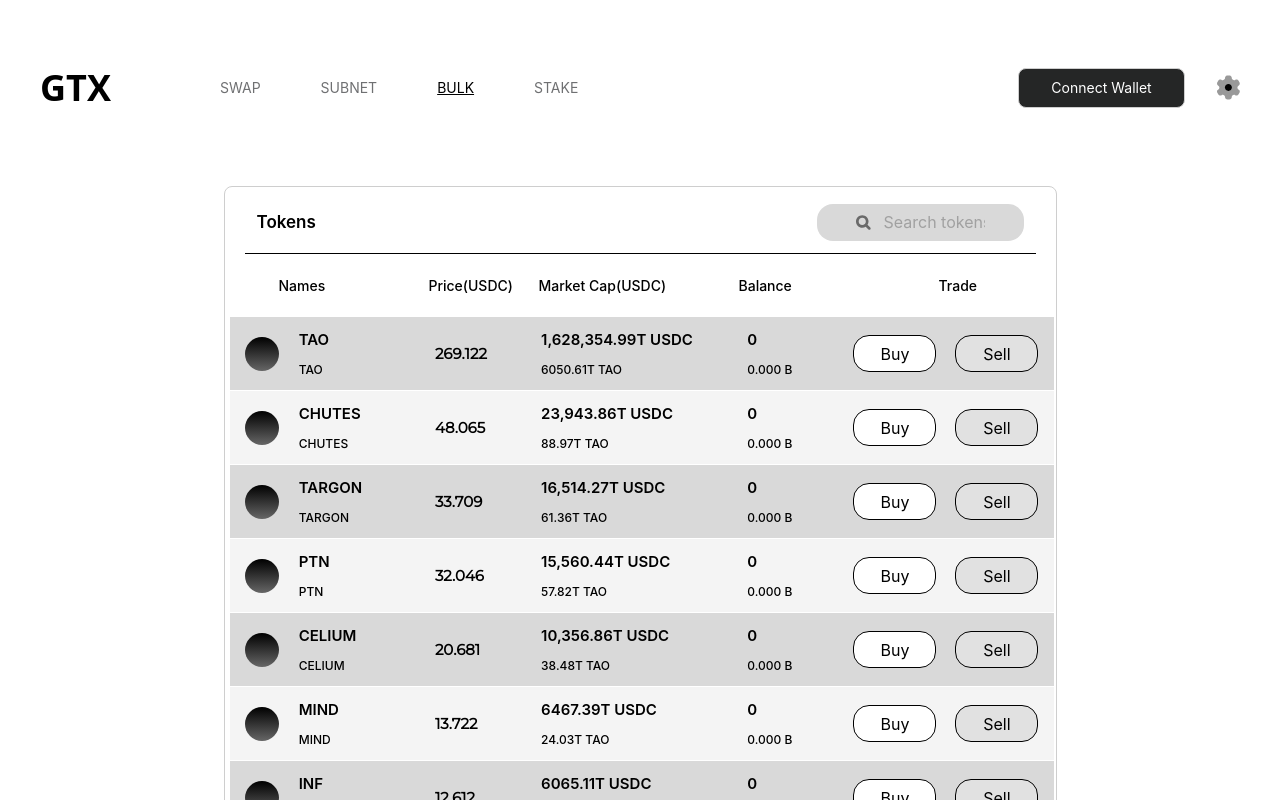
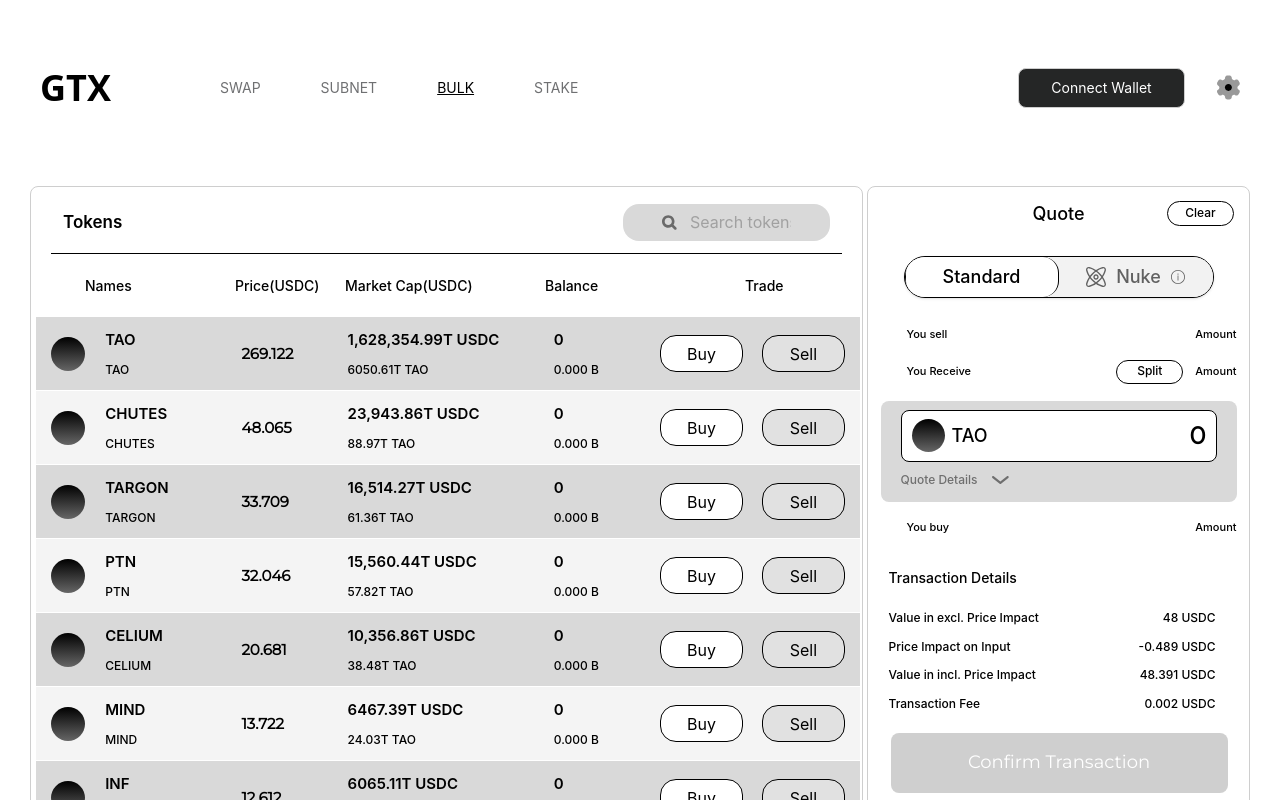
Before and after one commit to jbeam320/GTX-frontend, a Next.js app: page /bulk in a window 1280 px wide. Shown: the top 800 px of the page. Built offline with nearby package versions, Linux system fonts and the light colour scheme.

Commit message:
fix: standard/nuke function without buy/sell array.

```diff
--- a/app/bulk/page.tsx
+++ b/app/bulk/page.tsx
@@ -69,14 +69,14 @@ export default function Bulk() {
 
   const onClear = () => {
     setTokens((prev) =>
-      prev.map((token) => ({ ...token, type: "none", amount: 0, balance: "" }))
+      prev.map((token) => ({ ...token, type: "none", amount: 0 }))
     );
   };
 
   return (
     <div className="flex justify-center gap-[4px] mt-[70px]">
       <TokenList tokens={tokens} onBuy={onBuy} onSell={onSell} />
-      {/* <QuotePanel tokens={tokens} onClear={onClear} /> */}
+      <QuotePanel tokens={tokens} onClear={onClear} setTokens={setTokens} />
     </div>
   );
 }
--- a/app/components/shared/panels/QuotePanel.tsx
+++ b/app/components/shared/panels/QuotePanel.tsx
@@ -1,5 +1,5 @@
 import { useState } from "react";
-import { Subnet } from "../../../lib/types";
+import { TokenForBulk } from "../../../lib/types";
 import Toggle from "../../ui/toggles/Toggle";
 import QuotePanelContent from "./QuotePanelContent";
 import InfoIcon from "/public/icons/info-light.svg";
@@ -8,27 +8,16 @@ import WhiteNukeIcon from "/public/icons/nuke-white.svg";
 import NukeIcon from "/public/icons/nuke.svg";
 import { motion, AnimatePresence } from "framer-motion";
 
-interface Token extends Subnet {
-  balance: string;
-  amount: number;
-}
-
 interface QuotePanelProps {
-  buys: Token[];
-  sells: Token[];
-  tokens?: Token[];
-  setSells: (sells: Token[]) => void;
-  setBuys: (sells: Token[]) => void;
+  tokens: TokenForBulk[];
   onClear: () => void;
+  setTokens(tokens: TokenForBulk[]): void;
 }
 
 export default function QuotePanel({
-  buys,
-  sells,
   tokens,
   onClear,
-  setSells,
-  setBuys,
+  setTokens,
 }: QuotePanelProps) {
   const [mode, setMode] = useState<"Standard" | "Nuke">("Standard");
 
@@ -100,11 +89,8 @@ export default function QuotePanel({
         >
           <QuotePanelContent
             mode={mode}
-            buys={buys}
-            sells={sells}
             tokens={tokens}
-            setSells={setSells}
-            setBuys={setBuys}
+            setTokens={setTokens}
           />
         </motion.div>
       </AnimatePresence>
--- a/app/components/shared/panels/QuotePanelContent.tsx
+++ b/app/components/shared/panels/QuotePanelContent.tsx
@@ -1,88 +1,72 @@
+import { useEffect, useMemo, useState } from "react";
+import { DEFUALT_TOKEN } from "../../../lib/constants";
+import { TokenForBulk } from "../../../lib/types";
+import { formatPrice } from "../../../lib/utils/format";
+import { useWalletStore } from "../../../stores/store";
+import { ConfirmButton } from "../../ui/buttons";
+import TransactionDetail from "../../ui/cards/TransactionDetailForBulk";
 import TokenInput from "../../ui/inputs/TokenInput";
-import { Subnet } from "../../../lib/types";
-import { useEffect, useState } from "react";
-import { formatPrice } from "../../../lib/utils/format";
-import { DEFUALT_TOKEN } from "../../../lib/constants";
-import TransactionDetail from "../../ui/cards/TransactionDetailForBulk";
-import { ConfirmButton } from "../../ui/buttons";
-import { useWalletStore } from "../../../stores/store";
-
-interface Token extends Subnet {
-  balance: string;
-  amount: number;
-}
 
 interface QuotePanelContentProps {
   mode: "Standard" | "Nuke";
-  buys: Token[];
-  sells: Token[];
-  tokens?: Token[];
-  setSells: (sells: Token[]) => void;
-  setBuys: (sells: Token[]) => void;
+  tokens: TokenForBulk[];
+  setTokens: (tokens: TokenForBulk[]) => void;
 }
 
 export default function QuotePanelContent({
   mode,
-  buys,
-  sells,
-  setBuys,
-  setSells,
   tokens,
+  setTokens,
 }: QuotePanelContentProps) {
   const { selectedValidator, batchSell, batchSellAndBuy } = useWalletStore();
 
-  const [taoToken, setTaoToken] = useState<Token>(DEFUALT_TOKEN);
+  const [taoToken, setTaoToken] = useState<TokenForBulk>(DEFUALT_TOKEN);
   const [totalBuyAmount, setTotalBuyAmount] = useState(0);
   const [isProcessing, setIsProcessing] = useState(false);
   const [isSuccess, setIsSuccess] = useState(false);
 
   useEffect(() => {
     if (mode === "Nuke" && tokens?.length) {
-      const newSells: Token[] = [];
-      for (const token of tokens) {
-        if (+token.balance) newSells.push({ ...token, amount: +token.balance });
+      const newTokens = tokens.map((token) =>
+        +token.balance
+          ? { ...token, amount: +token.balance, type: "sell" as const }
+          : { ...token, type: "none" as const }
+      );
+
+      setTokens(newTokens);
     }
-
-      setSells(newSells);
-    }
-  }, [tokens, mode]);
+  }, [mode]);
 
   useEffect(() => {
-    let amount = 0;
-    if (sells.length > 0) {
-      for (const { amount: sellAmount, price } of sells) {
-        amount += sellAmount * price;
+    let sellAmount = 0;
+    let buyAmount = 0;
+
+    if (tokens.length > 0) {
+      for (const { amount, price, type } of tokens) {
+        if (type === "sell") {
+          sellAmount += amount * price;
+        }
+        if (type === "buy") {
+          buyAmount += amount * price;
         }
       }
 
-    amount = +formatPrice(amount, null, 3);
+      sellAmount = +formatPrice(sellAmount, null, 3);
+      buyAmount = +formatPrice(buyAmount, null, 3);
+
       setTaoToken({
         ...taoToken,
-      amount: amount,
-      balance: amount.toString(),
+        amount: sellAmount,
+        balance: sellAmount.toString(),
       });
-  }, [sells]);
+      setTotalBuyAmount(buyAmount);
+    }
+  }, [tokens]);
 
-  useEffect(() => {
-    if (buys.length) {
-      let amount = 0;
-      for (const { amount: buyAmount, price } of buys) {
-        amount += buyAmount * price;
-      }
-
-      amount = +formatPrice(amount, null, 3);
-      setTotalBuyAmount(amount);
-    }
-  }, [buys]);
-
-  const handleChange = (
-    index: number,
-    amount: number,
-    type: "sell" | "buy"
-  ) => {
-    const updated = [...(type === "sell" ? sells : buys)];
-    updated[index].amount = amount;
-    type === "sell" ? setSells(updated) : setBuys(updated);
+  const handleChange = (token: TokenForBulk, amount: number) => {
+    setTokens(
+      tokens.map((t) => (t.netuid === token.netuid ? { ...token, amount } : t))
+    );
   };
 
   const handleConfirm = async () => {
@@ -142,6 +126,16 @@ export default function QuotePanelContent({
     }
   };
 
+  const sells = useMemo(
+    () => tokens.filter(({ type }) => type === "sell"),
+    [tokens]
+  );
+
+  const buys = useMemo(
+    () => tokens.filter(({ type }) => type === "buy"),
+    [tokens]
+  );
+
   const isDisabled =
     isProcessing ||
     sells.length === 0 ||
@@ -163,8 +157,7 @@ export default function QuotePanelContent({
               disabled={mode === "Nuke"}
               key={token.netuid}
               token={token}
-              index={index}
-              onChange={(index, amount) => handleChange(index, amount, "sell")}
+              onChange={(amount) => handleChange(token, amount)}
             />
           ))}
         </div>
@@ -197,9 +190,8 @@ export default function QuotePanelContent({
             <TokenInput
               key={token.netuid}
               token={token}
-              index={index}
               errorIgnore={true}
-              onChange={(index, amount) => handleChange(index, amount, "buy")}
+              onChange={(amount) => handleChange(token, amount)}
             />
           ))}
         </div>
--- a/app/components/ui/inputs/TokenInput.tsx
+++ b/app/components/ui/inputs/TokenInput.tsx
@@ -1,25 +1,18 @@
 "use client";
 
 import { useState } from "react";
-import { Subnet } from "../../../lib/types";
+import { TokenForBulk } from "../../../lib/types";
 import ArrowDown from "/public/icons/arrow-down-dark.svg";
 
-interface Token extends Subnet {
-  balance: string;
-  amount: number;
-}
-
 interface TokenInputProps {
-  token?: Token;
-  index?: number;
+  token?: TokenForBulk;
   disabled?: boolean;
   errorIgnore?: boolean;
-  onChange?: (index: number, amount: number) => void;
+  onChange?: (amount: number) => void;
 }
 
 export default function TokenInput({
   token,
-  index,
   disabled = false,
   errorIgnore = false,
   onChange,
@@ -29,7 +22,6 @@ export default function TokenInput({
   const handleChange = (e: React.ChangeEvent<HTMLInputElement>) => {
     if (!onChange) return;
     if (!token) return;
-    if (index === undefined) return;
 
     setError(null);
 
@@ -42,8 +34,8 @@ export default function TokenInput({
     }
 
     if (value || !isNaN(value)) {
-      onChange(index, +value);
-      if (balance && value !== 0 && value > +balance && !errorIgnore) {
+      onChange(+value);
+      if (value > +balance && !errorIgnore) {
         setError("Insufficient balance");
       }
     }
--- a/app/lib/constants.ts
+++ b/app/lib/constants.ts
@@ -1,9 +1,5 @@
-import { Subnet } from "./types";
+import { TokenForBulk } from "./types";
 
-interface Token extends Subnet {
-    balance: string;
-    amount: number;
-}
 
 export const TAO = "τ";
 export const PLANCK_PER_TAO = 1e9;
@@ -13,7 +9,7 @@ export const defaultValidator = {
     name: "Roundtable21"
 }
 
-export const DEFUALT_TOKEN : Token = {
+export const DEFUALT_TOKEN : TokenForBulk = {
     name: "",
     netuid: 0,
     symbol: "TAO",
@@ -28,4 +24,5 @@ export const DEFUALT_TOKEN : Token = {
     last_7days_trends: [],
     balance: "0",
     amount: 0,
+    type: "none",
 }
```
Lines whose indentation alone changed are shown as unchanged.
